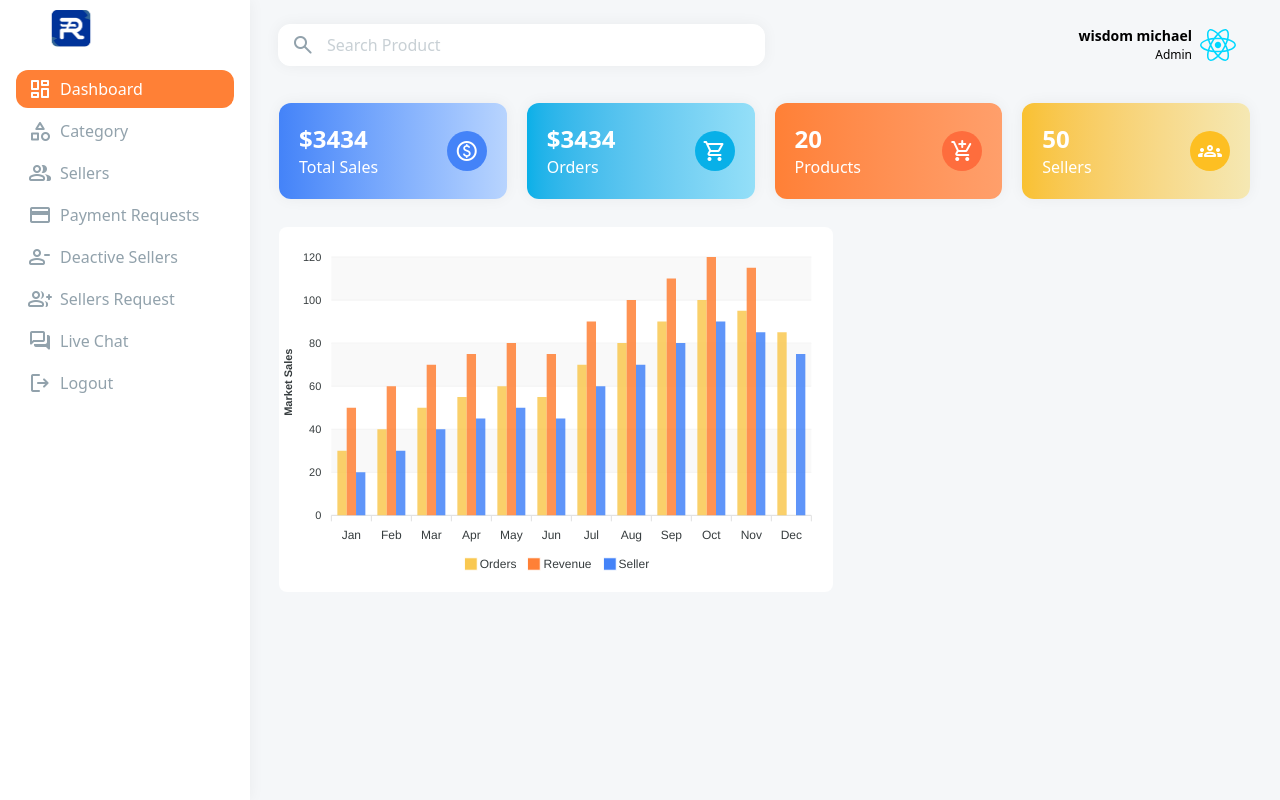
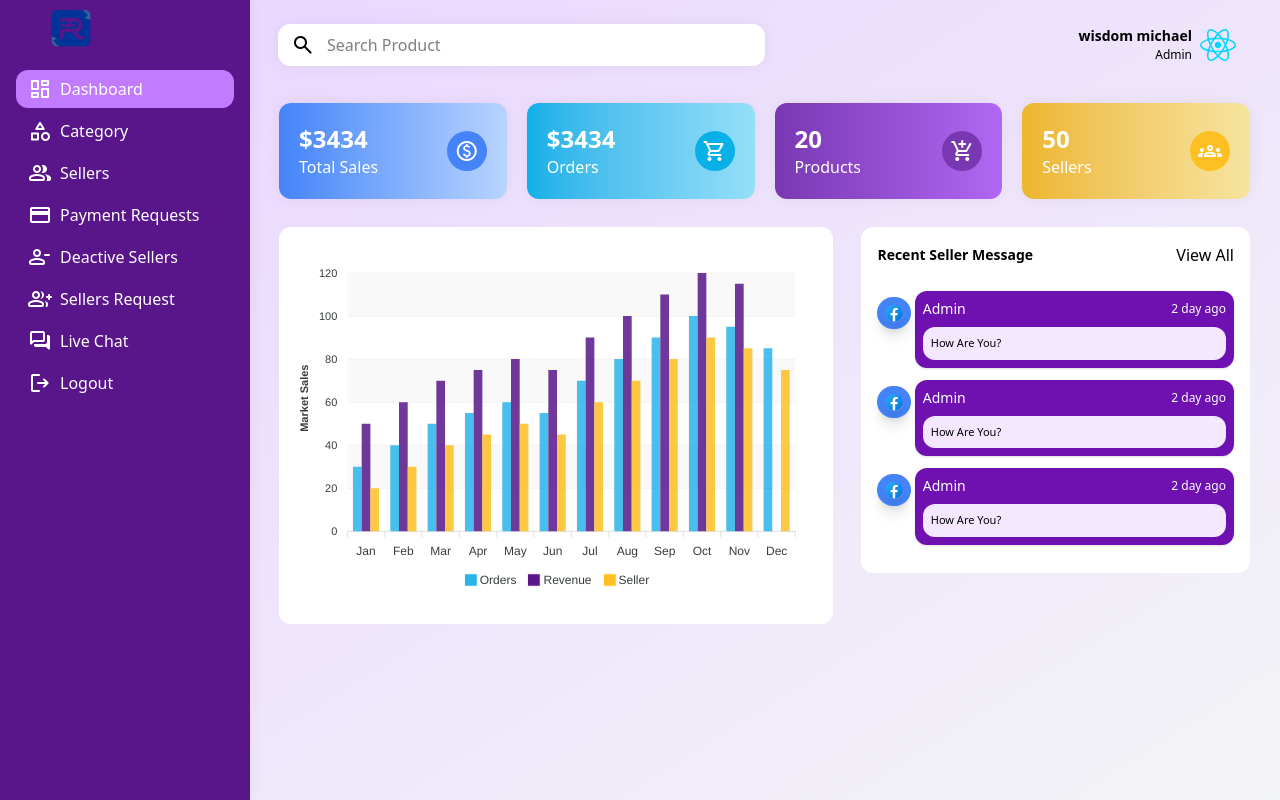
Before and after one commit to wisdommichaels/WizKicks, a React (Vite) app in the folder Client/: page /admin/dashboard in a window 1280 px wide. Built offline with nearby package versions, Linux system fonts and the light colour scheme.

Commit message:
code optimized

```diff
--- a/Client/src/Layout/Header.jsx
+++ b/Client/src/Layout/Header.jsx
@@ -6,14 +6,10 @@ const Header = ({showSidebar, setShowSidebar}) => {
         <div className="fixed top-0 left-0 w-full py-3 px-4  lg:px-7 z-40 lg:bg-none">
             <div className="flex justify-between items-center ml-0 lg:ml-[250px]  h-[65px]">
 
-            <div onClick={() => setShowSidebar(!showSidebar)} className="cursor-pointer flex justify-center items-center  w-[40px] h-[40px] bg-[#ffffff] border border-[#fe6d3d] rounded-lg lg:hidden ml-2 ">
-            <span className="material-symbols-rounded flex justify-center items-center text-[#fe6d3d]">menu</span>
-            </div>
-
             <div className="hidden md:block w-[50%]">
                 <div className='flex justify-center items-center shadow-[0_0_15px_0_rgb(34_41_47_/_5%)] pl-3  rounded-xl bg-[#ffffff] border border-[#ffffff] overflow-hidden'>
-                <span className="material-symbols-rounded text-[#92a2ac]">search</span>
-                <input className="px-3 w-full  text-[#92a2ac] rounded-xl py-2 outline-none " type="text" name='search' placeholder='Search Product' />
+                <span className="material-symbols-rounded text-black">search</span>
+                <input className="px-3 w-full  text-black rounded-xl py-2 outline-none " type="text" name='search' placeholder='Search Product' />
                 </div>
             </div>
 
@@ -26,6 +22,9 @@ const Header = ({showSidebar, setShowSidebar}) => {
                     <img className='w-9 h-9 rounded-full overflow-hidden' src="/src/assets/react.svg" alt="" />
                 </div>
 
+            </div>
+            <div onClick={() => setShowSidebar(!showSidebar)} className="cursor-pointer flex justify-center items-center  w-[40px] h-[40px] bg-[#ffffff]  rounded-lg lg:hidden ml-2 ">
+            <span className="material-symbols-rounded flex justify-center items-center text-black">menu</span>
             </div>
 
             </div>
--- a/Client/src/Layout/MainLayout.jsx
+++ b/Client/src/Layout/MainLayout.jsx
@@ -9,7 +9,7 @@ const MainLayout = () => {
   const [showSidebar, setShowSidebar] = useState(false)
 
   return (
-    <div className="bg-[#f5f7f9] w-full min-h-screen">
+    <div className="bg-gradient-to-br from-purple-200 to-gray-100 backdrop-blur-2xl w-full min-h-screen">
       <Header showSidebar={showSidebar} setShowSidebar={setShowSidebar}/>
       <SideBar showSidebar={showSidebar} setShowSidebar={setShowSidebar}/>
      <div className="ml-0 lg:ml-[260px] pt-[95px] transition-all">
--- a/Client/src/Layout/SideBar.jsx
+++ b/Client/src/Layout/SideBar.jsx
@@ -17,11 +17,11 @@ const SideBar = ({showSidebar, setShowSidebar}) => {
 
     return (
         <div>
-            <div onClick={() => setShowSidebar(!showSidebar)} className={`cursor-pointer fixed duration-200 ${!showSidebar ? 'invisible' : 'visible'} w-screen h-screen bg-[#45515b80] top-0 left-0 z-10`}>
+            <div onClick={() => setShowSidebar(!showSidebar)} className={`cursor-pointer fixed duration-200 ${!showSidebar ? 'invisible' : 'visible'} w-screen h-screen bg-[#81679c80] top-0 left-0 z-10`}>
 
             </div>
 
-    <div className={`w-[250px] fixed bg-[#ffffff] z-50 top-0 h-screen shadow-[0_0_15px_0_rgb(34_41_47_/_5%)] transition-all ${showSidebar ? 'left-0' : '-left-[260px] lg:left-0'}`}>
+    <div className={`w-[250px] fixed bg-purple-900 z-50 top-0 h-screen shadow-[0_0_15px_0_rgb(34_41_47_/_5%)] transition-all ${showSidebar ? 'left-0' : '-left-[260px] lg:left-0'}`}>
         <div className="h-[70px] flex justify-center items-center">
             <Link to='/' className=" w-[180px] h-[50px]">
                 <img className="w-18" src="/src/assets/REX4-removebg-preview.png" alt="" />
@@ -34,7 +34,7 @@ const SideBar = ({showSidebar, setShowSidebar}) => {
                 allNav.map((n, i) =>
                     <li className="" key={i}>
                 <Link to={n.path} className={`${
-                    pathName === n.path ? `bg-[#ff8036] shadow-orange-500/50 text-white text-[16px] duration-500` : 'text-[#92a2ac] text-[16px] hover:bg-[#ff9f6b] duration-200'} px-[12px] py-[7px] flex justify-start items-center rounded-xl gap-[8px] hover:pl-4 transition-all w-full mb-1`}>
+                    pathName === n.path ? `bg-purple-400 shadow-purple-500/50 text-white text-[16px] duration-500` : 'text-white text-[16px] hover:bg-purple-500 duration-200'} px-[12px] py-[7px] flex justify-start items-center rounded-xl gap-[8px] hover:pl-4 transition-all w-full mb-1`}>
                    {/* <img src= {n.icon} alt={n.title} width="20" height="20" /> */}
                     <span className="material-symbols-rounded">{n.icon}</span>
                     <span>{n.title}</span>
@@ -43,7 +43,7 @@ const SideBar = ({showSidebar, setShowSidebar}) => {
             }
 
         <li>
-            <button  className="text-[#92a2ac] hover:bg-[#ff9f6b] text-[16px]  duration-200'} px-[12px] py-[7px] flex justify-start items-center rounded-xl gap-[8px] hover:pl-4 transition-all w-full mb-1">
+            <button  className="text-white hover:bg-purple-500  text-[16px]  duration-200'} px-[12px] py-[7px] flex justify-start items-center rounded-xl gap-[8px] hover:pl-4 transition-all w-full mb-1">
                 <span className="material-symbols-rounded">logout</span>
                 <span>Logout</span>
             </button>
--- a/Client/src/views/admin/AdminDashboard.jsx
+++ b/Client/src/views/admin/AdminDashboard.jsx
@@ -1,4 +1,5 @@
 import Chart from 'react-apexcharts';
+import { Link } from 'react-router-dom';
 
 const AdminDashboard = () => {
 
@@ -30,7 +31,7 @@ const AdminDashboard = () => {
                     enabled: false
                 }
             },
-            colors: ['#F9C851', '#ff8036', '#4483f8'],
+            colors: ['#28B4E9', '#59168A', '#fdbf22'],
             dataLabels: {
                 enabled: false
             },
@@ -98,7 +99,7 @@ const AdminDashboard = () => {
         <div className="px-4 md:pr-[30px] md:pl-[19px] py-2 lg:mt-0">
          <div className="lg:hidden flex-col gap-2 ml-2 mb-4">
                 <h1 className='text-xl lg:block font-bold text-black'>Hello!! Wisdom</h1>
-                <p className='text-sm font-normal text-[#92a2ac] leading-3'>Welcome back!</p>
+                <p className='text-sm font-normal text-[#505153] leading-3'>Welcome back!</p>
             </div>
             <div className="md:hidden w-full mb-4">
                 <div className='flex justify-center items-center shadow-[0_0_15px_0_rgb(34_41_47_/_5%)] pl-3 rounded-xl bg-[#ffffff] border border-[#92a2ac] overflow-hidden'>
@@ -127,17 +128,17 @@ const AdminDashboard = () => {
                 </div>
                 </div>
 
-                <div className="flex justify-between items-center lg:p-5 px-5 py-5 shadow-[0_0_15px_0_rgb(34_41_47_/_5%)] bg-gradient-to-r from-[#ff8036] to-[#ff9f6b] hover:bg-[#f8bcb1] rounded-xl gap-3">
+                <div className="flex justify-between items-center lg:p-5 px-5 py-5 shadow-[0_0_15px_0_rgb(34_41_47_/_5%)] bg-gradient-to-r from-[#7938b2] to-[#b167f3] hover:bg-[#f8bcb1] rounded-xl gap-3">
                     <div className="flex flex-col justify-start items-start ">
                         <h2 className="lg:text-2xl  text-[20px] font-bold text-white">20</h2>
                         <span className="text-md font-normal text-white">Products</span>
                     </div>
-                <div className="w-[40px] h-[40px] rounded-full  bg-[#fe6d3d] flex justify-center items-center text-xl  ">
+                <div className="w-[40px] h-[40px] rounded-full  bg-[#7938b2] flex justify-center items-center text-xl  ">
                     <span className="material-symbols-rounded text-white">add_shopping_cart</span>
                 </div>
                 </div>
 
-                <div className="flex justify-between items-center lg:p-5 px-5 py-5 shadow-[0_0_15px_0_rgb(34_41_47_/_5%)] bg-gradient-to-r from-[#f9c131] to-[#f5e8b3] hover:bg-[#fff2c0] rounded-xl gap-3">
+                <div className="flex justify-between items-center lg:p-5 px-5 py-5 shadow-[0_0_15px_0_rgb(34_41_47_/_5%)] bg-gradient-to-r from-[#edb62b] to-[#f6e49e] hover:bg-[#fff2c0] rounded-xl gap-3">
                     <div className="flex flex-col justify-start items-start">
                         <h2 className="lg:text-2xl text-[20px] font-bold text-white">50</h2>
                         <span className="text-md  font-normal text-white">Sellers</span>
@@ -151,11 +152,69 @@ const AdminDashboard = () => {
 
             <div className="flex flex-wrap mt-7 w-full">
                 <div className="w-full lg:w-7/12 lg:pr-3">
-                <div className="w-full bg-[#ffffff] rounded-lg">
+                <div className="w-full bg-[#ffffff] rounded-xl p-4">
                     <Chart options={state.options} series={state.series} type='bar' height={350} />
                 </div>
 
+
                 </div>
+            <div className="w-full lg:w-5/12 lg:pl-4 mt-6 lg:mt-0">
+                <div className="w-full bg-[#ffffff] rounded-xl p-4 text-[#D0D2D6]">
+                    <div className="flex justify-between items-center">
+                        <h2 className="text-sm font-bold text-black">Recent Seller Message</h2>
+                        <Link className="text-md font-normal text-black">View All</Link>
+                    </div>
+
+                    <div className="flex flex-col gap-2 pt-6">
+                        <ol>
+                            <li className=' flex gap-1 items-center mb-3'>
+                                <div className='flex mb-8 shadow-lg w-9 h-8 p-[6px] bg-[#4483f8]  justify-center items-center rounded-full z-10'>
+                                    <img className='w-full h-full rounded-full shadow-lg' src="/src/assets/icons8-facebook (2).svg" alt="" />
+                                </div>
+                                    <div className="p-2 w-full bg-purple-800   rounded-xl shadow-sm">
+                                    <div className="flex justify-between items-center mb-2 ">
+                                        <Link className='text-sm font-normal text-white'>Admin</Link>
+                                        <time className='mb-1 text-[12px] font-normal sm:order-last sm:mb-0 text-white'>2 day ago</time>
+                                    </div>
+                                    <div className="p-2 text-[11px] text-black font-normal bg-purple-100 rounded-xl border-slate-800">
+                                        How Are You?
+                                    </div>
+                                    </div>
+                            </li>
+                            <li className=' flex gap-1 items-center mb-3'>
+                                <div className='flex mb-8 shadow-lg w-9 h-8 p-[6px] bg-[#4483f8]  justify-center items-center rounded-full z-10'>
+                                    <img className='w-full h-full rounded-full shadow-lg' src="/src/assets/icons8-facebook (2).svg" alt="" />
+                                </div>
+                                    <div className="p-2 w-full bg-purple-800   rounded-xl shadow-sm">
+                                    <div className="flex justify-between items-center mb-2 ">
+                                        <Link className='text-sm font-normal text-white'>Admin</Link>
+                                        <time className='mb-1 text-[12px] font-normal sm:order-last sm:mb-0 text-white'>2 day ago</time>
+                                    </div>
+                                    <div className="p-2 text-[11px] text-black font-normal bg-purple-100 rounded-xl border-slate-800">
+                                        How Are You?
+                                    </div>
+                                    </div>
+                            </li>
+                            <li className=' flex gap-1 items-center mb-3'>
+                                <div className='flex mb-8 shadow-lg w-9 h-8 p-[6px] bg-[#4483f8]  justify-center items-center rounded-full z-10'>
+                                    <img className='w-full h-full rounded-full shadow-lg' src="/src/assets/icons8-facebook (2).svg" alt="" />
+                                </div>
+                                    <div className="p-2 w-full bg-purple-800   rounded-xl shadow-sm">
+                                    <div className="flex justify-between items-center mb-2 ">
+                                        <Link className='text-sm font-normal text-white'>Admin</Link>
+                                        <time className='mb-1 text-[12px] font-normal sm:order-last sm:mb-0 text-white'>2 day ago</time>
+                                    </div>
+                                    <div className="p-2 text-[11px] text-black font-normal bg-purple-100 rounded-xl border-slate-800">
+                                        How Are You?
+                                    </div>
+                                    </div>
+                            </li>
+
+                        </ol>
+                    </div>
+
+                </div>
+            </div>
             </div>
 
 
```
Also changed, not shown: Client/src/assets/download__19_-removebg-preview.png (deleted), 1 other file (tests, documents, lock files or other folders).
